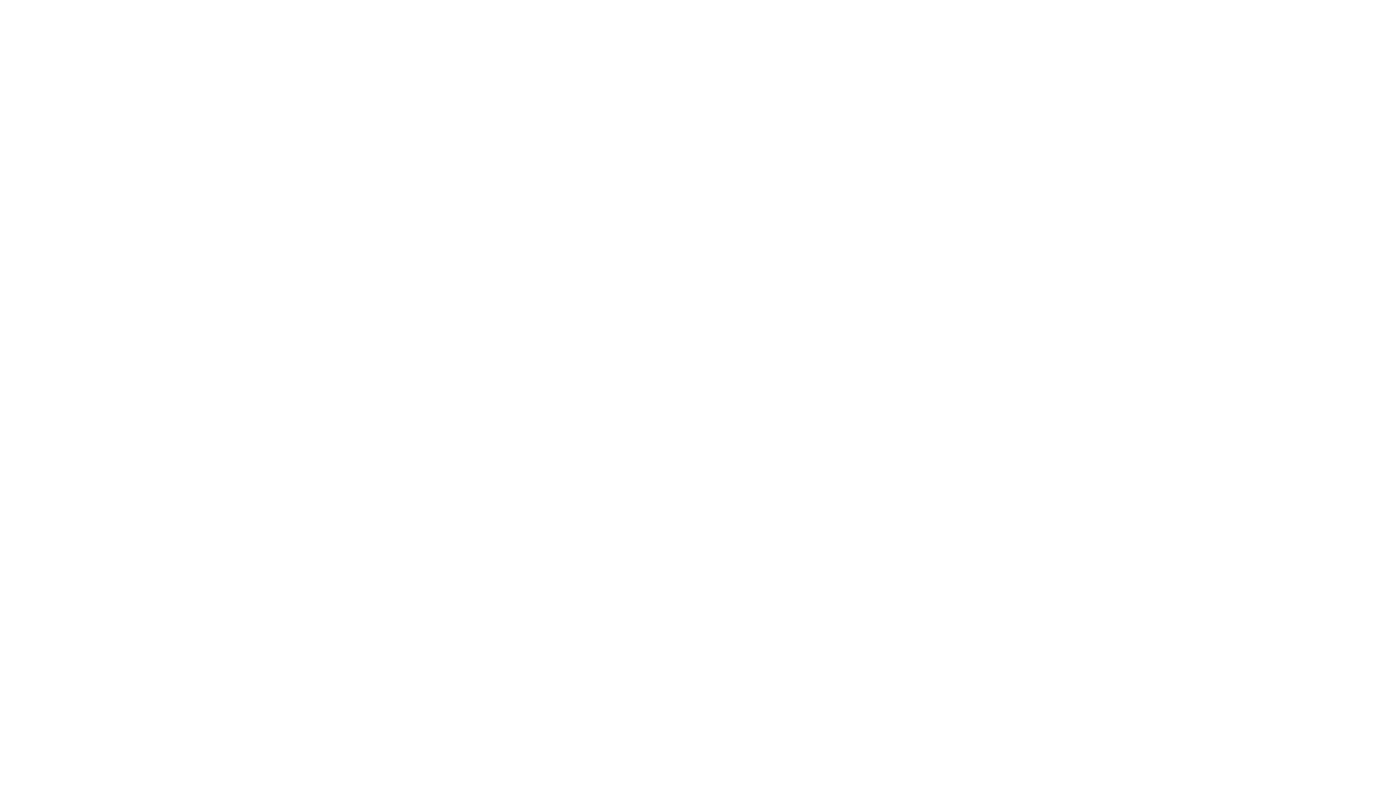
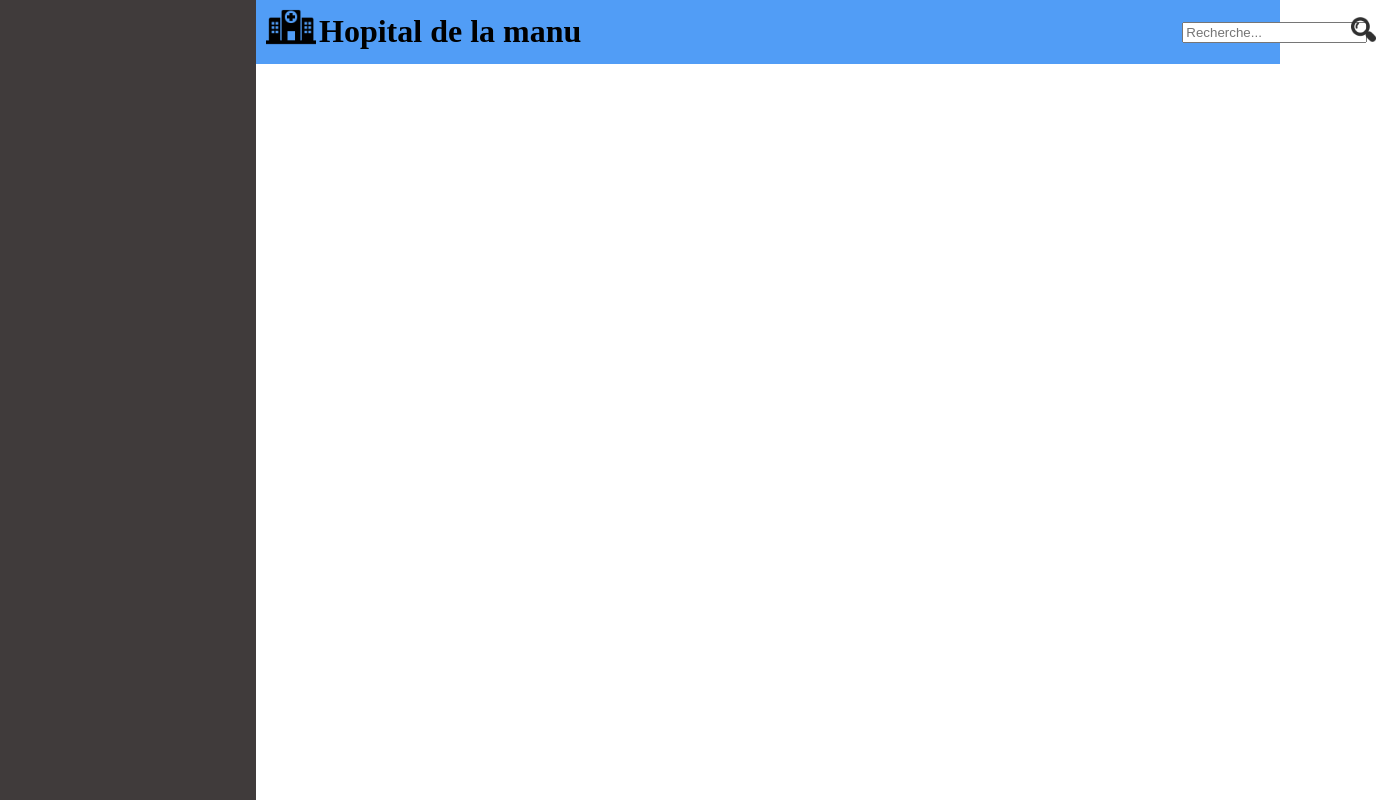
Before and after one commit to mansonboy/projet-hopital, a plain HTML site: page accueil.html in a window 1280 px wide. Shown: the whole page, 1376 px wide, since content can reach past the window. Drawn offline with Linux system fonts and the light colour scheme.

Commit message:
Deuxieme modif

```diff
--- a/accueil.html
+++ b/accueil.html
@@ -1,12 +1,23 @@
 <!DOCTYPE html>
-<html lang="en">
+<html lang="fr ">
 <head>
-    <meta charset="UTF-8">
-    <meta http-equiv="X-UA-Compatible" content="IE=edge">
-    <meta name="viewport" content="width=device-width, initial-scale=1.0">
-    <title>Document</title>
+    <meta charset="UTF-8" dir="ltr">
+    <link rel="stylesheet" type="text/css" href="assets/css/style.css" />
+    <title>Hopital La manu</title>
 </head>
 <body>
 
+    <div class="dashboard"></div>
+
+    <div class="barre">
+
+        <img src="assets/img/logo.png" alt="logo hopital" title="Bienvenue sur notre hopital" class="logo"><h1 id="hopital_manu">Hopital de la manu</h1>
+
+        <label for="recherche"></label>
+        <input class="recherche" type="text" name="recherche" placeholder="Recherche..." />
+
+        <img src="assets/img/loupe.png" alt="loupe" title="recherche" class="logo_recherche">
+
+    </div>
 </body>
 </html>
--- a/assets/css/style.css
+++ b/assets/css/style.css
@@ -1 +1,60 @@
-#style css
+h1
+{
+    display: inline;
+
+}
+div
+{
+    float : left;
+}
+body
+{
+    margin : 0px;
+
+}
+.dashboard
+{
+    width : 20%;
+	min-height: 100vh;
+    background-color: #403b3b ;
+
+}
+.barre
+{
+
+    width : 80%;
+    min-height: 8vh;
+    background-color: #519df6;
+
+}
+.logo
+{
+    width: 50px;
+    height : 50px;
+    margin-left : 10px;
+    margin-top: 2px ;
+}
+#hopital_manu
+{
+    position: relative;
+    bottom : 10px;
+    left : 3px;
+}
+#redim
+{
+    font-size : 4px;
+}
+.recherche
+{
+  position : relative;
+  left : 600px;
+  bottom : 15px;
+}
+.logo_recherche
+{
+    width: 25px;
+    height: 25px;
+    position : relative;
+    left : 580px;
+    bottom : 10px;
+}
```
Also changed, not shown: assets/img/logo.png (added), assets/img/loupe.png (added).
